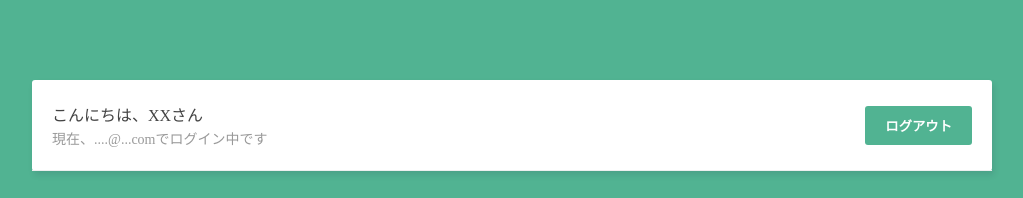
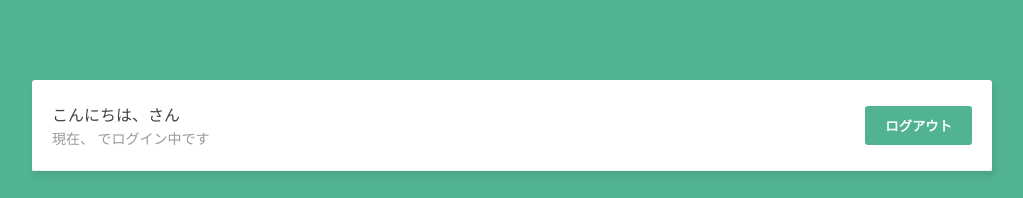
Before and after one commit to mtoyopet/live-chat-vuejs, a Vue app: page /chatroom in a window 1280 px wide. Shown: the top 198 px of the page, without its empty margins (128-1151 px from the left). Built offline with nearby package versions, Linux system fonts and the light colour scheme.

Commit message:
ログイン情報を取得

```diff
--- a/src/auth/setItem.js
+++ b/src/auth/setItem.js
@@ -1,5 +1,4 @@
 const setItem = (headers, name) => {
-  console.log(headers)
   window.localStorage.setItem('access-token', headers['access-token'])
   window.localStorage.setItem('client', headers.client)
   window.localStorage.setItem('uid', headers.uid)
--- a/src/components/LoginForm.vue
+++ b/src/components/LoginForm.vue
@@ -34,7 +34,8 @@ export default {
           throw new Error('メールアドレスかパスワードが違います')
         }
 
-        console.log(res)
+        console.log({ res })
+
         if (!this.error) {
           setItem(res.headers, res.data.data.name)
           this.$emit('redirectToChatRoom')
@@ -42,7 +43,6 @@ export default {
 
         this.error = null
 
-        // console.log({ res })
         return res
       } catch (error) {
         console.log({ error })
--- a/src/components/Navbar.vue
+++ b/src/components/Navbar.vue
@@ -1,8 +1,8 @@
 <template>
   <nav>
     <div>
-      <p>こんにちは、XXさん</p>
-      <p class="email">現在、....@...comでログイン中です</p>
+      <p>こんにちは、<span class="name">{{ name }}</span>さん</p>
+      <p class="email">現在、 {{ email }} でログイン中です</p>
     </div>
     <button>ログアウト</button>
   </nav>
@@ -10,7 +10,12 @@
 
 <script>
 export default {
-
+  data () {
+    return {
+      name: window.localStorage.getItem('name'),
+      email: window.localStorage.getItem('uid')
+    }
+  }
 }
 </script>
 
```
